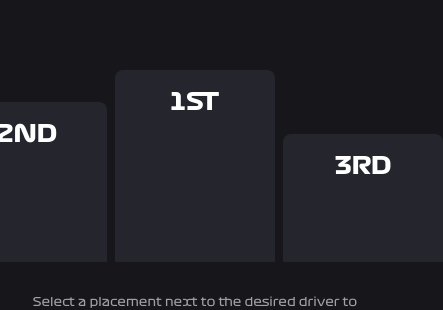
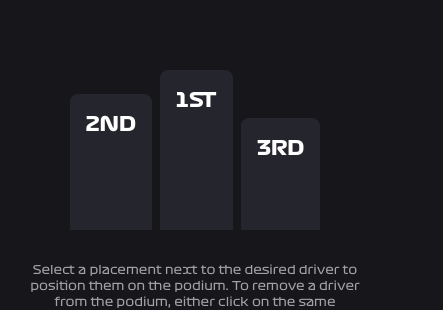
Before and after one commit to vabarnabas/f1-foresight, a Next.js app in the folder frontend/: page /races/1 in a window 390 px wide. Shown: the part 218-528 px from the top of the page, 443 px wide, since content can reach past the window. Built offline with nearby package versions, Linux system fonts and the light colour scheme; no server answers.

Commit message:
fix: mobile ui fixes

```diff
--- a/frontend/app/page.tsx
+++ b/frontend/app/page.tsx
@@ -42,11 +42,12 @@ export default function Home() {
           title="Check Your Predictions"
           subTitle="Go and check your predictions for the upcoming Formula 1® races"
           button={
-            <Link href={"/predictions"}>
-              <button className="px-4 py-2.5 rounded-md text-xs bg-white hover:bg-slate-200 text-f1-black flex items-center gap-x-1">
-                <TbExternalLink className="text-lg" />
-                OPEN
-              </button>
+            <Link
+              className="w-full md:w-max px-4 py-2.5 rounded-md text-xs bg-white hover:bg-slate-200 text-f1-black flex items-center gap-x-1"
+              href={"/predictions"}
+            >
+              <TbExternalLink className="text-lg" />
+              OPEN
             </Link>
           }
         />
--- a/frontend/app/predictions/share/[id]/page.tsx
+++ b/frontend/app/predictions/share/[id]/page.tsx
@@ -34,14 +34,14 @@ export default function SpecificPrediction() {
 
   return (
     <div>
-      <div className="flex gap-x-6 justify-between items-center">
+      <div className="flex gap-x-6 justify-between md:items-center flex-col md:flex-row gap-y-2">
         <p className="group text-3xl font-bold flex items-center gap-x-3">
           <Link href="/">
             <FaArrowLeft className="text-2xl hover:-translate-x-1 transition-all ease-in-out duration-150" />
           </Link>
           Prediction
         </p>
-        <div className="w-full flex justify-end gap-x-2 items-center">
+        <div className="flex gap-x-2 items-center">
           <Image
             src={predictionData.user.imageUrl}
             alt={predictionData.user.userName}
--- a/frontend/components/podium/podium.tsx
+++ b/frontend/components/podium/podium.tsx
@@ -18,7 +18,7 @@ export default function Podium({ podium, isEditable, handleChange }: Props) {
       <div
         onClick={() => safeHandleChange(1, null)}
         style={{ background: podium[1]?.team.teamColor }}
-        className="cursor-pointer relative h-40 md:h-52 w-40 text-center bg-f1-black-lighter rounded-t-lg p-4 text-2xl font-bold"
+        className="cursor-pointer relative h-[8.5rem] md:h-[12.5rem] w-full md:w-40 text-center bg-f1-black-lighter rounded-t-lg p-4 text-xl md:text-2xl font-bold"
       >
         2ND
         {podium[1] ? (
@@ -30,7 +30,7 @@ export default function Podium({ podium, isEditable, handleChange }: Props) {
       <div
         onClick={() => safeHandleChange(0, null)}
         style={{ background: podium[0]?.team.teamColor }}
-        className="cursor-pointer relative h-48 md:h-60 w-40 text-center bg-f1-black-lighter rounded-t-lg p-4 text-2xl font-bold"
+        className="cursor-pointer relative h-40 md:h-60 w-full md:w-40 text-center bg-f1-black-lighter rounded-t-lg p-4 text-xl md:text-2xl font-bold"
       >
         1ST
         {podium[0] ? (
@@ -42,7 +42,7 @@ export default function Podium({ podium, isEditable, handleChange }: Props) {
       <div
         onClick={() => safeHandleChange(2, null)}
         style={{ background: podium[2]?.team.teamColor }}
-        className="cursor-pointer relative h-32 text-center md:h-44 w-40 bg-f1-black-lighter rounded-t-lg p-4 text-2xl font-bold"
+        className="cursor-pointer relative h-28 text-center md:h-44 w-full md:w-40 bg-f1-black-lighter rounded-t-lg p-4 text-xl md:text-2xl font-bold"
       >
         3RD
         {podium[2] ? (
```
